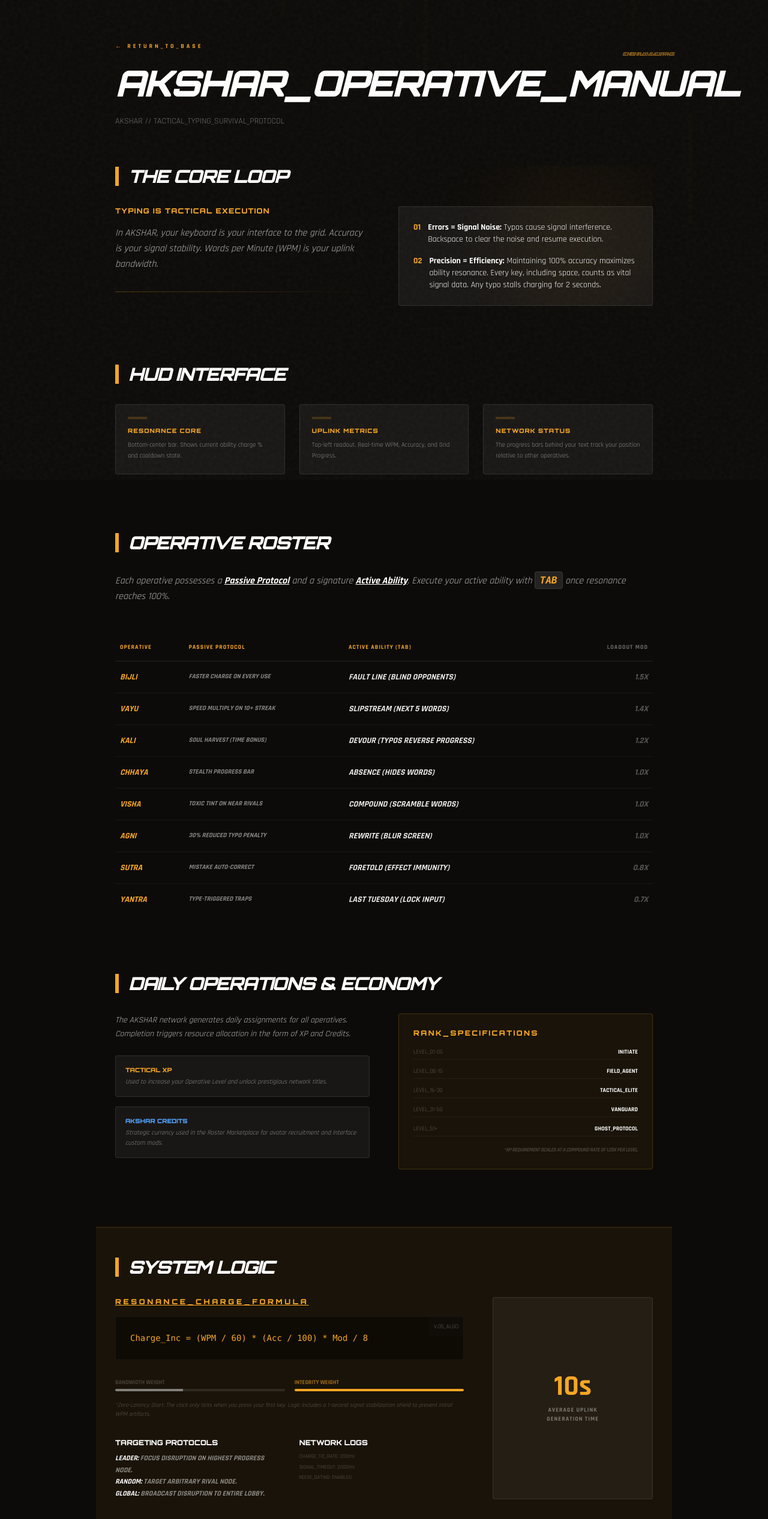
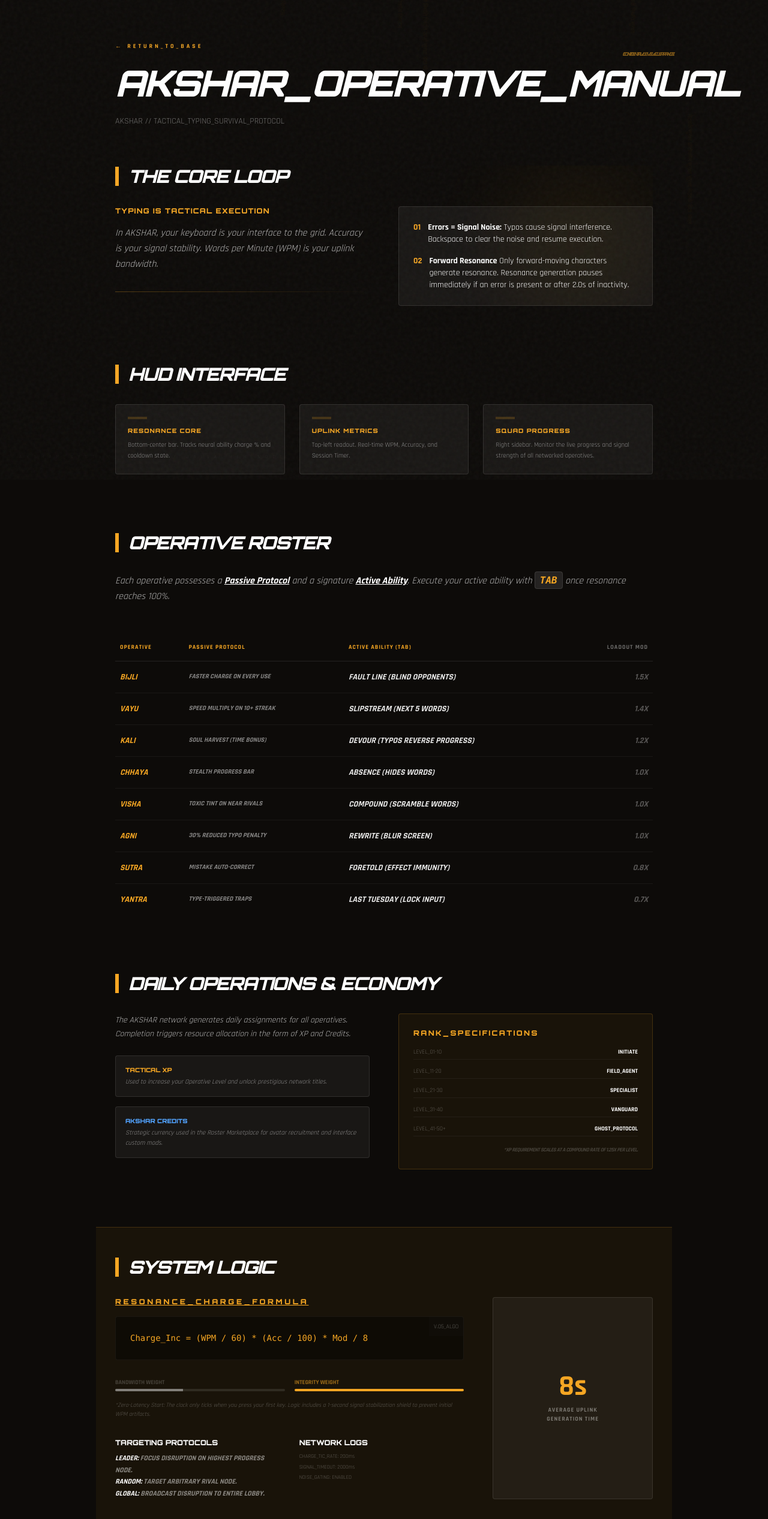
Before and after one commit to prasanna192005/project-akshar, a Next.js app: page /guide in a window 1280 px wide. Shown: the top 2533 px of the page at 60% size. Built offline with nearby package versions, Linux system fonts and the light colour scheme.

Commit message:
fix: backpace while typing stuck

```diff
--- a/app/guide/page.tsx
+++ b/app/guide/page.tsx
@@ -53,7 +53,7 @@ export default function GuidePage() {
                                     </li>
                                     <li className="flex items-start gap-3">
                                         <span className="text-[#f5a623] font-black">02</span>
-                                        <span><b className="text-white">Precision = Efficiency:</b> Maintaining 100% accuracy maximizes ability resonance. Every key, including space, counts as vital signal data. Any typo stalls charging for 2 seconds.</span>
+                                        <span><b className="text-white">Forward Resonance</b> Only forward-moving characters generate resonance. Resonance generation pauses immediately if an error is present or after 2.0s of inactivity.</span>
                                     </li>
                                 </ul>
                             </div>
@@ -68,9 +68,9 @@ export default function GuidePage() {
                         </div>
                         <div className="grid grid-cols-1 sm:grid-cols-3 gap-6">
                             {[
-                                { title: "Resonance Core", desc: "Bottom-center bar. Shows current ability charge % and cooldown state." },
-                                { title: "Uplink Metrics", desc: "Top-left readout. Real-time WPM, Accuracy, and Grid Progress." },
-                                { title: "Network Status", desc: "The progress bars behind your text track your position relative to other operatives." }
+                                { title: "Resonance Core", desc: "Bottom-center bar. Tracks neural ability charge % and cooldown state." },
+                                { title: "Uplink Metrics", desc: "Top-left readout. Real-time WPM, Accuracy, and Session Timer." },
+                                { title: "Squad Progress", desc: "Right sidebar. Monitor the live progress and signal strength of all networked operatives." }
                             ].map((item, i) => (
                                 <div key={i} className="bg-white/5 border border-white/10 p-5 rounded-sm hover:border-[#f5a623]/40 transition-colors">
                                     <div className="w-8 h-1 bg-[#f5a623]/20 mb-3" />
@@ -152,11 +152,11 @@ export default function GuidePage() {
                                 <h3 className="text-xs font-black uppercase tracking-[0.2em] mb-4 text-[#f5a623]">RANK_SPECIFICATIONS</h3>
                                 <div className="space-y-3">
                                     {[
-                                        { range: "01-05", rank: "INITIATE" },
-                                        { range: "06-15", rank: "FIELD_AGENT" },
-                                        { range: "16-30", rank: "TACTICAL_ELITE" },
-                                        { range: "31-50", rank: "VANGUARD" },
-                                        { range: "51+", rank: "GHOST_PROTOCOL" },
+                                        { range: "01-10", rank: "INITIATE" },
+                                        { range: "11-20", rank: "FIELD_AGENT" },
+                                        { range: "21-30", rank: "SPECIALIST" },
+                                        { range: "31-40", rank: "VANGUARD" },
+                                        { range: "41-50+", rank: "GHOST_PROTOCOL" },
                                     ].map((r, i) => (
                                         <div key={i} className="flex justify-between text-[10px] font-mono border-b border-white/5 pb-1">
                                             <span className="text-white/30">LEVEL_{r.range}</span>
@@ -225,7 +225,7 @@ export default function GuidePage() {
                                 </div>
                             </div>
                             <div className="flex flex-col justify-center items-center text-center p-8 border border-white/10 bg-white/5 rounded-sm">
-                                <div className="text-5xl font-black text-[#f5a623] mb-2">10s</div>
+                                <div className="text-5xl font-black text-[#f5a623] mb-2">8s</div>
                                 <div className="text-[10px] font-black uppercase tracking-widest opacity-40">Average Uplink<br />Generation Time</div>
                             </div>
                         </div>
--- a/components/TypingInput.tsx
+++ b/components/TypingInput.tsx
@@ -88,11 +88,16 @@ const TypingInput: React.FC<TypingInputProps> = ({
                         >
                             <div className={`relative text-2xl font-black italic tracking-tighter ${isCurrent ? 'scale-110' : 'scale-100'} transition-all`}>
                                 <div className="flex">
-                                    {word.split('').map((char, charIdx) => {
+                                    {Array.from({ length: Math.max(word.length, isCurrent ? currentInput.length : 0) }).map((_, charIdx) => {
+                                        const char = word[charIdx] || "";
+                                        const inputChar = isCurrent ? currentInput[charIdx] : undefined;
+                                        const isOverflow = charIdx >= word.length;
+
                                         let charColor = 'inherit';
                                         let isError = false;
-                                        if (isCurrent && charIdx < currentInput.length) {
-                                            isError = currentInput[charIdx] !== char;
+
+                                        if (isCurrent && inputChar !== undefined) {
+                                            isError = inputChar !== char;
 
                                             if (agentId === 'PYRA') {
                                                 charColor = isError ? '#FFFFFF' : accentColor;
@@ -101,7 +106,7 @@ const TypingInput: React.FC<TypingInputProps> = ({
                                             }
                                         }
 
-                                        const showHighContrastError = agentId === 'PYRA' && isError;
+                                        const showHighContrastError = (agentId === 'PYRA' && isError) || isOverflow;
 
                                         return (
                                             <span
@@ -110,11 +115,15 @@ const TypingInput: React.FC<TypingInputProps> = ({
                                                     color: charColor,
                                                     backgroundColor: showHighContrastError ? '#FF4655' : 'transparent',
                                                     padding: showHighContrastError ? '0 2px' : '0',
-                                                    borderRadius: showHighContrastError ? '2px' : '0'
+                                                    borderRadius: showHighContrastError ? '2px' : '0',
+                                                    opacity: isOverflow ? 0.8 : 1
                                                 }}
-                                                className={isCurrent && isScrambled ? 'animate-pulse scale-105 inline-block origin-center opacity-80 backdrop-invert-0' : ''}
+                                                className={`
+                                                    ${isCurrent && isScrambled ? 'animate-pulse scale-105 inline-block origin-center opacity-80 backdrop-invert-0' : ''}
+                                                    ${isOverflow ? 'text-white' : ''}
+                                                `}
                                             >
-                                                {getScrambledChar(char, charIdx)}
+                                                {isOverflow ? (inputChar === ' ' ? '␣' : inputChar) : getScrambledChar(char, charIdx)}
                                             </span>
                                         );
                                     })}
--- a/hooks/useTyping.ts
+++ b/hooks/useTyping.ts
@@ -82,8 +82,6 @@ export const useTyping = (prompt: string, isActive: boolean, startTimeOverride?:
         const targetWord = words[currentWordIndex];
         const isBackspace = value.length < currentInput.length;
 
-        if (value === " ") return;
-
         if (value.endsWith(" ")) {
             const inputWord = value.trim();
 
@@ -103,10 +101,11 @@ export const useTyping = (prompt: string, isActive: boolean, startTimeOverride?:
                     setCurrentWordIndex(prev => prev + 1);
                     setCurrentInput("");
                 }
+                return;
             } else {
                 setErrors(prev => prev + 1);
+                // DO NOT return here, let setCurrentInput update the state so backspace works
             }
-            return;
         }
 
         setCurrentInput(value);
```
